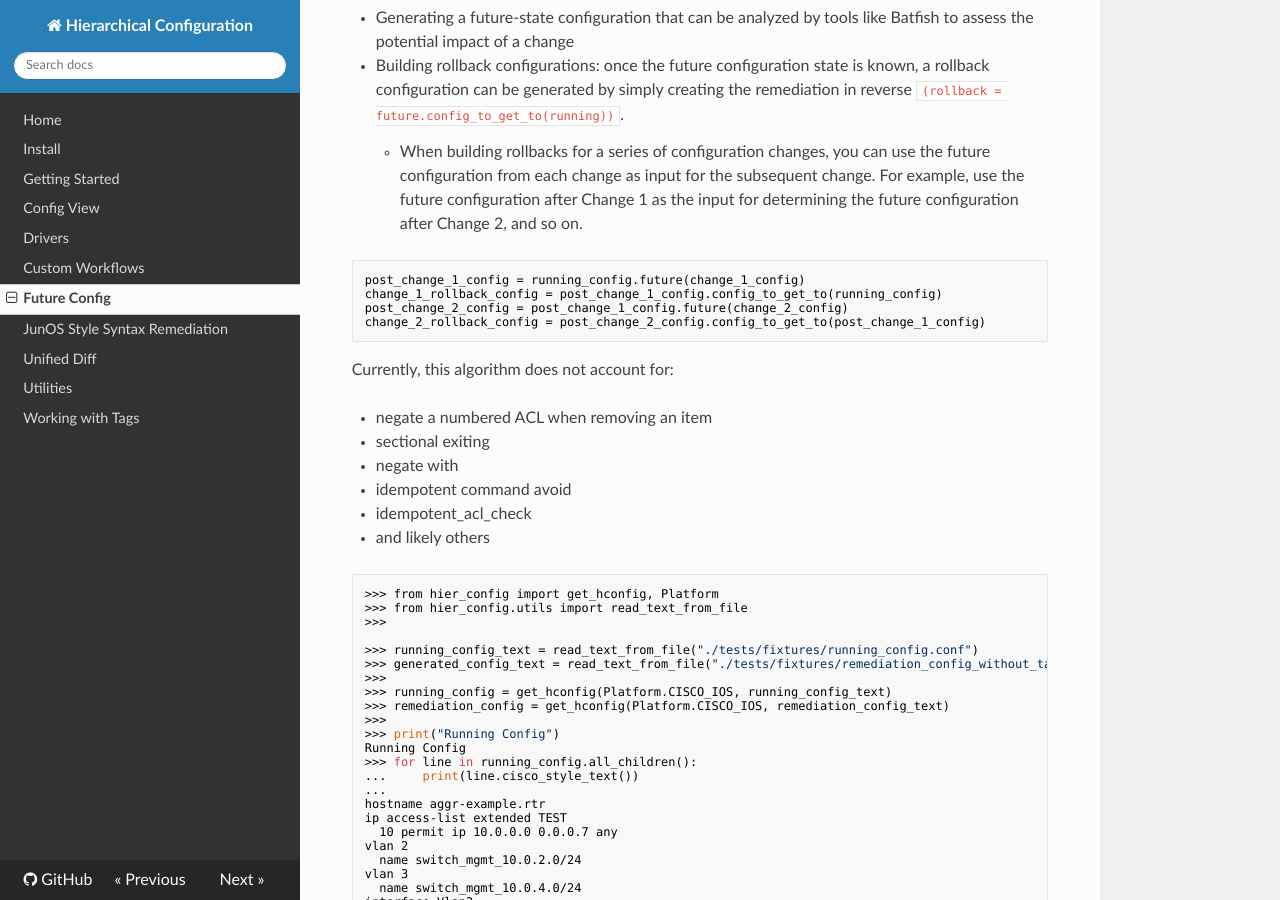
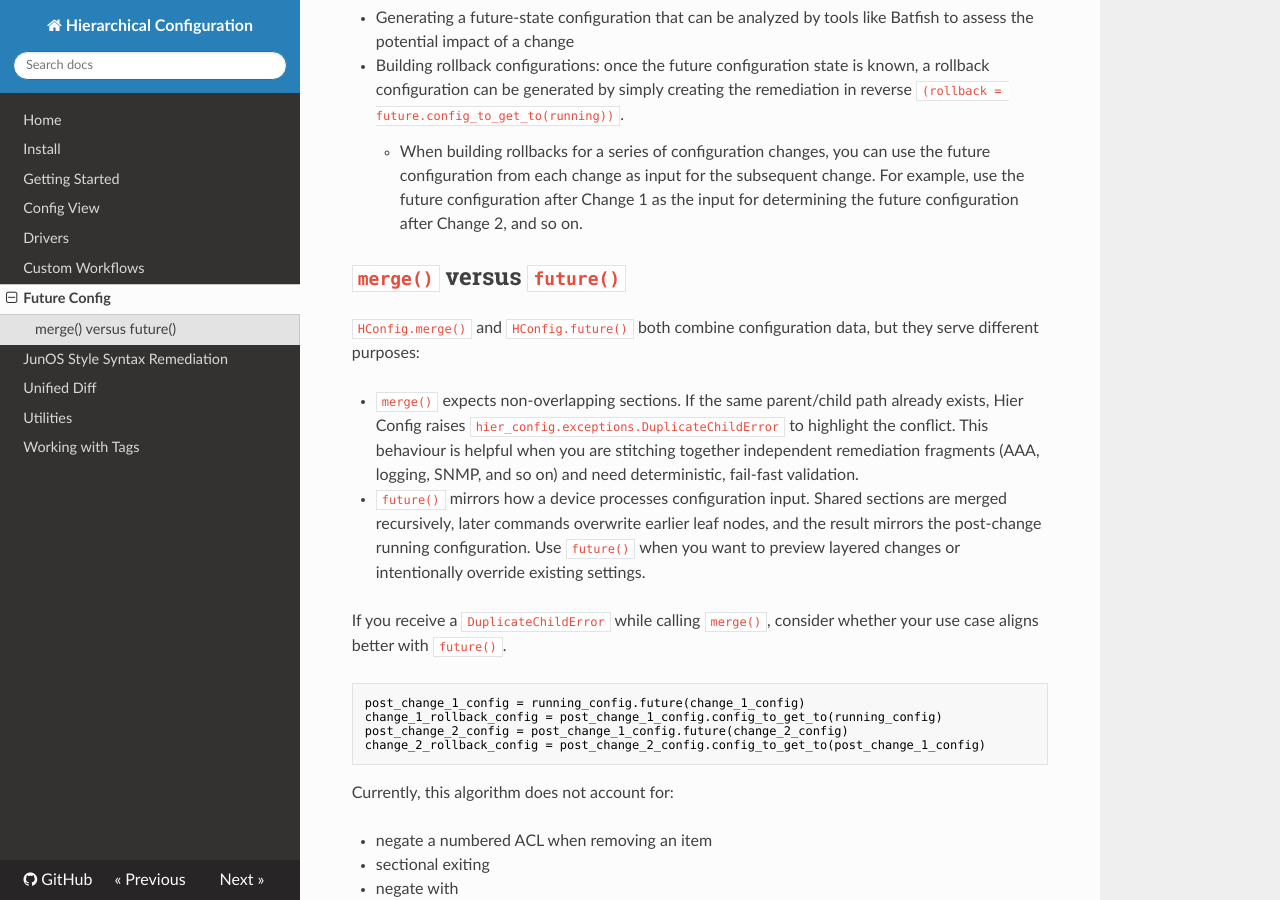
Before and after one commit to netdevops/hier_config, an MkDocs documentation site: the page built from docs/future-config.md, in a window 1280 px wide and 900 px high, scrolled down 382 px. Built offline with MkDocs 1.6.1, drawn with Linux system fonts in a browser that asks for light colours; nearby versions of some CDN libraries.

Commit message:
Updates documentation to clarify #155.

````diff
--- a/docs/future-config.md
+++ b/docs/future-config.md
@@ -9,6 +9,15 @@ This feature is useful in scenarios where you need to determine the anticipated
 - Generating a future-state configuration that can be analyzed by tools like Batfish to assess the potential impact of a change
 - Building rollback configurations: once the future configuration state is known, a rollback configuration can be generated by simply creating the remediation in reverse `(rollback = future.config_to_get_to(running))`.
     - When building rollbacks for a series of configuration changes, you can use the future configuration from each change as input for the subsequent change. For example, use the future configuration after Change 1 as the input for determining the future configuration after Change 2, and so on.
+
+## `merge()` versus `future()`
+
+`HConfig.merge()` and `HConfig.future()` both combine configuration data, but they serve different purposes:
+
+- `merge()` expects non-overlapping sections. If the same parent/child path already exists, Hier Config raises `hier_config.exceptions.DuplicateChildError` to highlight the conflict. This behaviour is helpful when you are stitching together independent remediation fragments (AAA, logging, SNMP, and so on) and need deterministic, fail-fast validation.
+- `future()` mirrors how a device processes configuration input. Shared sections are merged recursively, later commands overwrite earlier leaf nodes, and the result mirrors the post-change running configuration. Use `future()` when you want to preview layered changes or intentionally override existing settings.
+
+If you receive a `DuplicateChildError` while calling `merge()`, consider whether your use case aligns better with `future()`.
 
 ```python
 post_change_1_config = running_config.future(change_1_config)
````
Also changed, not shown: docs/custom-workflows.md (+3 -1 lines).
